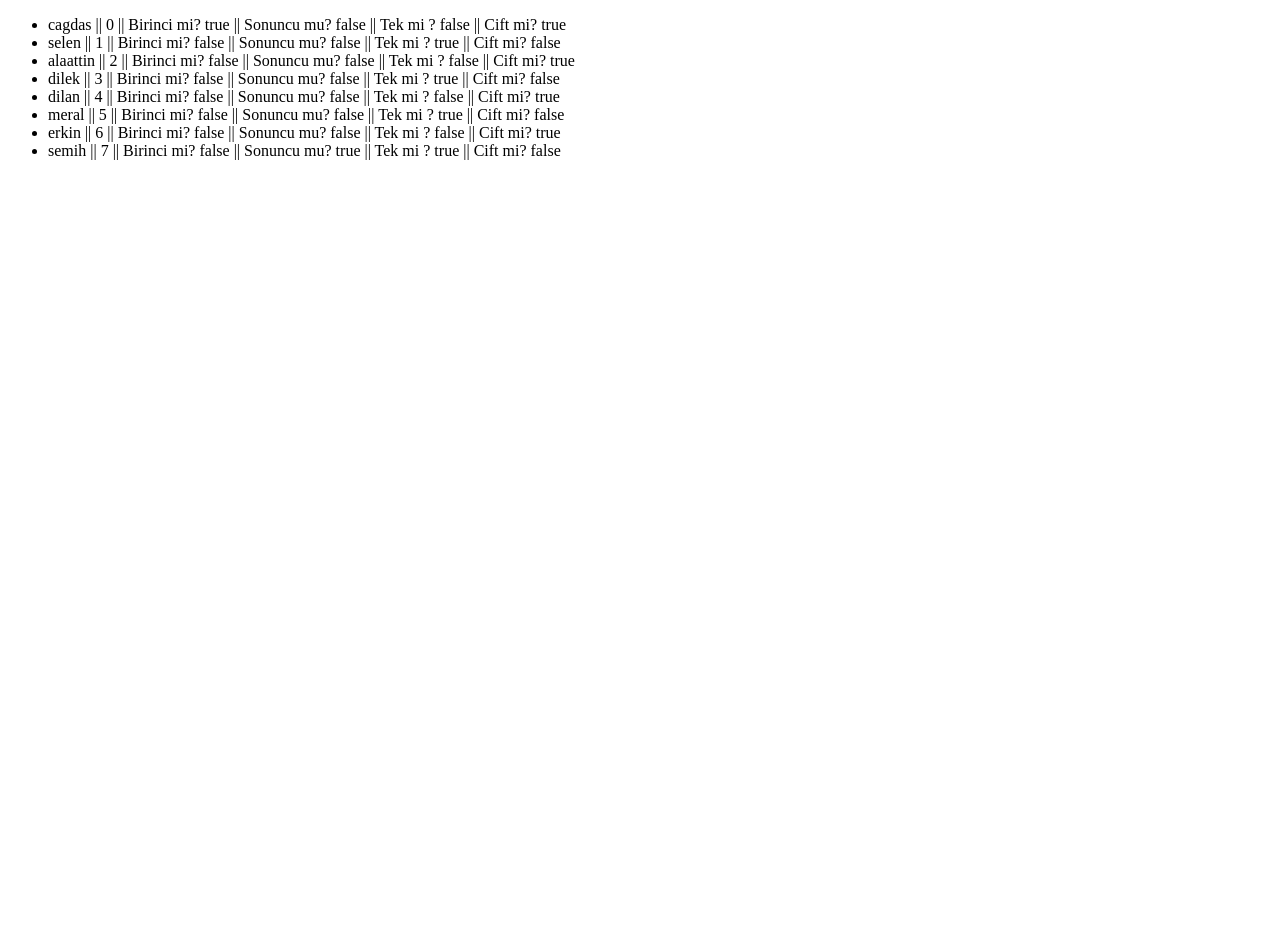
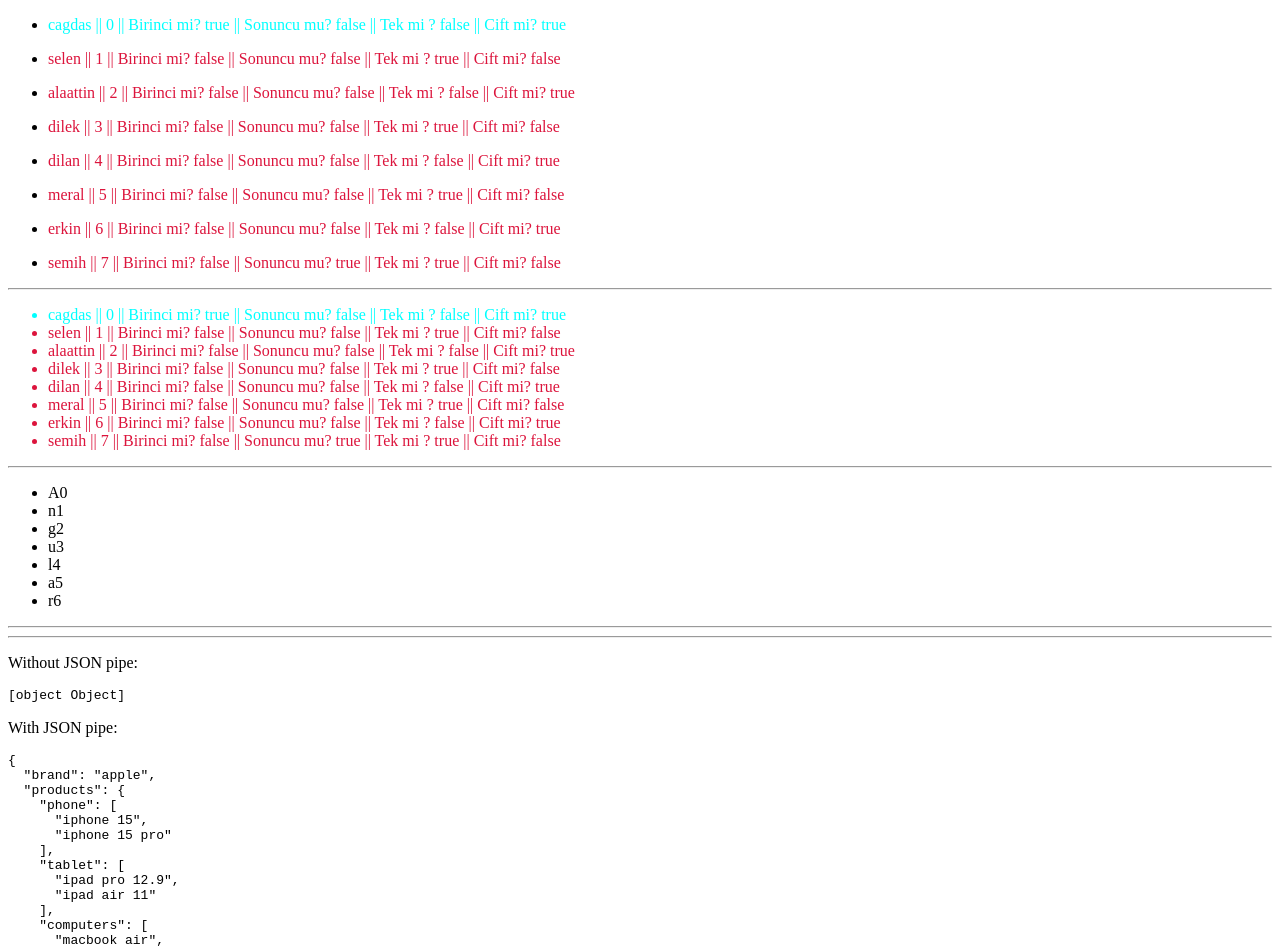
Before and after one commit to tascagdas/Angular-Antrenman, an Angular app in the folder antrenman/: page / in a window 1280 px wide. Shown: the top 948 px of the page. Before the commit the page ends 800 px from the top, so only its background shows below. Built offline with nearby package versions, Linux system fonts and the light colour scheme.

Commit message:
if ve for kullanimi ynei ve eski versiyonlari ve keywordleri.

```diff
--- a/antrenman/src/app/app.component.ts
+++ b/antrenman/src/app/app.component.ts
@@ -1,11 +1,11 @@
-import { NgFor } from '@angular/common';
+import { CommonModule, NgFor } from '@angular/common';
 import { Component } from '@angular/core';
 import { RouterOutlet } from '@angular/router';
 
 @Component({
   selector: 'app-root',
   standalone: true,
-  imports: [RouterOutlet, NgFor],
+  imports: [RouterOutlet, NgFor, CommonModule],
   template: `
     <ul>
       <li
@@ -18,10 +18,54 @@ import { RouterOutlet } from '@angular/router';
           odd as isOdd
         "
       >
+        <p *ngIf="isFirst" style="color: aqua;">
+          {{ name }} || {{ i }} || Birinci mi? {{ isFirst }} || Sonuncu mu?
+          {{ isLast }} || Tek mi ? {{ isOdd }} || Cift mi? {{ isEven }}
+        </p>
+        <p *ngIf="!isFirst" style="color: crimson;">
+          {{ name }} || {{ i }} || Birinci mi? {{ isFirst }} || Sonuncu mu?
+          {{ isLast }} || Tek mi ? {{ isOdd }} || Cift mi? {{ isEven }}
+        </p>
+      </li>
+    </ul>
+
+    <hr />
+    <ul>
+      @for(name of names; track name;let isFirst=$first;let i=$index;let
+      isOdd=$odd;let isLast=$last; let isEven=$even) { @if(isFirst){
+
+      <li *ngIf="isFirst" style="color: aqua;">
         {{ name }} || {{ i }} || Birinci mi? {{ isFirst }} || Sonuncu mu?
         {{ isLast }} || Tek mi ? {{ isOdd }} || Cift mi? {{ isEven }}
       </li>
+
+      }@else{
+      <li *ngIf="!isFirst" style="color: crimson;">
+        {{ name }} || {{ i }} || Birinci mi? {{ isFirst }} || Sonuncu mu?
+        {{ isLast }} || Tek mi ? {{ isOdd }} || Cift mi? {{ isEven }}
+      </li>
+      } } @empty {
+      <li>No items found</li>
+      }
     </ul>
+
+    <hr />
+
+    <ul>
+      @for (char of "Angular"; track char;let i = $index) {
+      <li>{{ char + +i }}</li>
+      }
+    </ul>
+    <hr />
+
+    <hr />
+
+    <div>
+      <p>Without JSON pipe:</p>
+      <pre>{{ dummyJson }}</pre>
+      <p>With JSON pipe:</p>
+      <pre>{{ dummyJson | json }}</pre>
+    </div>
   `,
   styleUrl: './app.component.css',
 })
@@ -36,4 +80,19 @@ export class AppComponent {
     'erkin',
     'semih',
   ];
+  dummyJson = {
+    brand: 'apple',
+    products: {
+      phone: ['iphone 15', 'iphone 15 pro'],
+      tablet: ['ipad pro 12.9', 'ipad air 11'],
+      computers: ['macbook air', 'imac', 'mac studio'],
+    },
+    ceo: 'Tim Cook',
+  };
+
+  object: Object = {
+    foo: 'bar',
+    baz: 'qux',
+    nested: { xyz: 3, numbers: [1, 2, 3, 4, 5] },
+  };
 }
```
Also changed, not shown: 1 other file (tests, documents, lock files or other folders).
